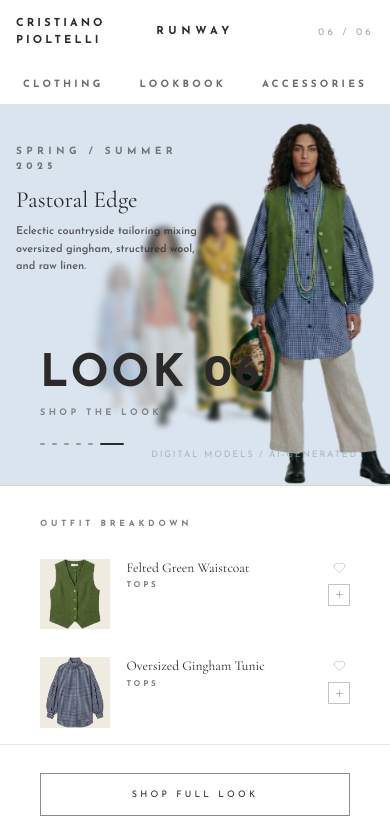
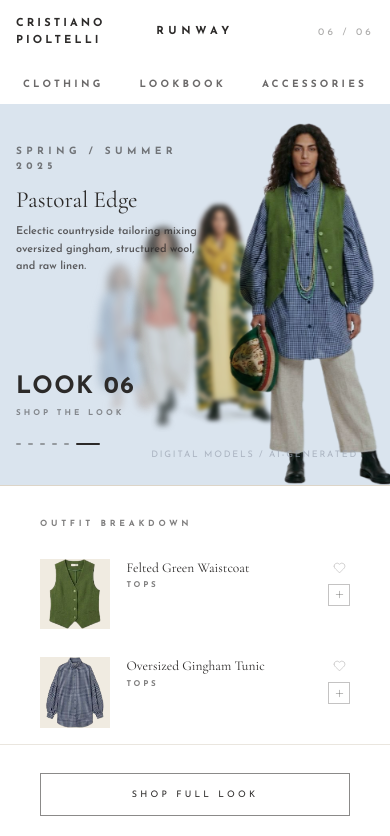
Before and after one commit to ritikaanand0611-ctrl/cristiano-pioltelli, a Next.js app: page / in a window 390 px wide. Shown: the top 836 px of the page. Built offline with nearby package versions, Linux system fonts and the light colour scheme.

Commit message:
Mobile: shrink LOOK label, push to left edge, constrain width

```diff
--- a/app/components/LookbookShell.tsx
+++ b/app/components/LookbookShell.tsx
@@ -427,7 +427,7 @@ export default function LookbookShell() {
         </div>
 
         {/* ── Bottom-left overlay: look number + title + dots ────────────── */}
-        <div className="absolute bottom-10 left-10 z-[80] pointer-events-none select-none">
+        <div className="absolute bottom-10 left-4 md:left-10 z-[80] pointer-events-none select-none w-[40%] md:w-auto">
           <AnimatePresence mode="wait">
             <motion.div
               key={look.id + "-bl"}
@@ -436,11 +436,10 @@ export default function LookbookShell() {
               exit={{    opacity: 0, y: -6 }}
               transition={{ duration: 0.28, ease: [0.22, 1, 0.36, 1] }}
             >
-              {/* Large bold look label — matches "LOOK 15" in the Marc Jacobs reference */}
-              <h2 className="font-sans text-[2.8rem] font-bold tracking-[0.06em] leading-none text-[#2C2A29] uppercase">
+              <h2 className="font-sans text-[1.5rem] md:text-[2.8rem] font-bold tracking-[0.06em] leading-none text-[#2C2A29] uppercase">
                 {look.label}
               </h2>
-              <button className="mt-2 pointer-events-auto font-sans text-[9px] font-bold tracking-[0.38em] text-[#2C2A29]/50 uppercase hover:text-[#2C2A29] transition-colors">
+              <button className="mt-1 md:mt-2 pointer-events-auto font-sans text-[8px] md:text-[9px] font-bold tracking-[0.38em] text-[#2C2A29]/50 uppercase hover:text-[#2C2A29] transition-colors">
                 Shop the Look
               </button>
             </motion.div>
```
